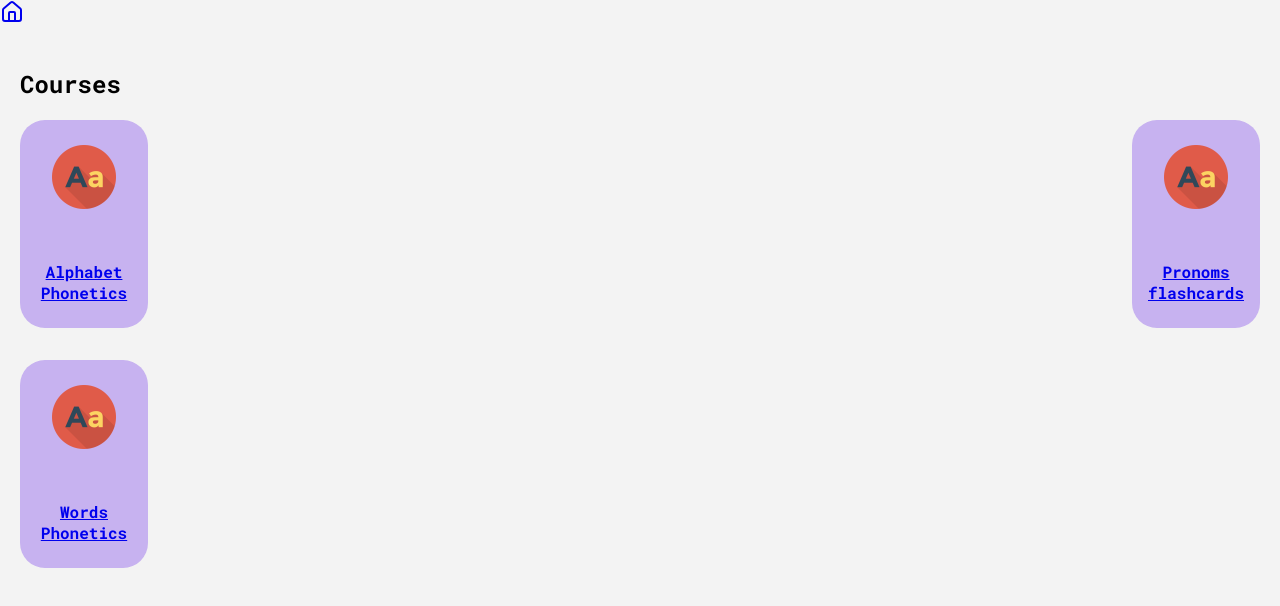
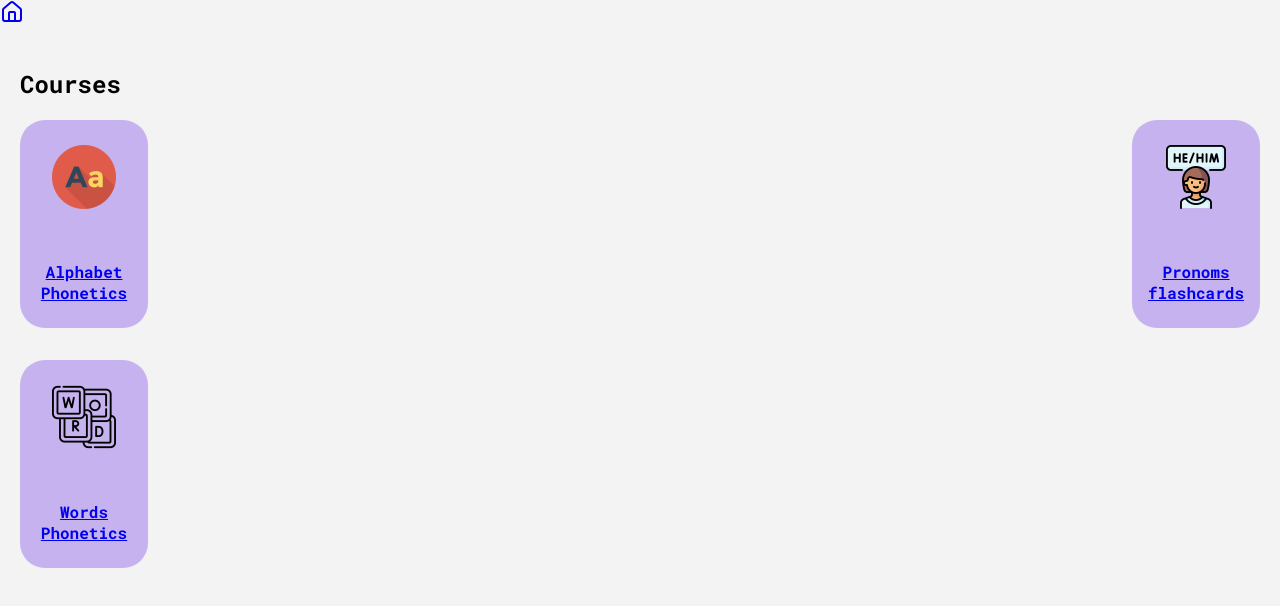
Before and after one commit to Bozeyy/LearnBulgare, a React (Vite) app in the folder LEARNBULGARE/: page /flashCardHome in a window 1280 px wide. Shown: the top 606 px of the page. Built offline with nearby package versions, Linux system fonts and the light colour scheme.

Commit message:
style: changing images for the courses

```diff
--- a/LEARNBULGARE/src/pages/course/flashcard/FlashCardHome.jsx
+++ b/LEARNBULGARE/src/pages/course/flashcard/FlashCardHome.jsx
@@ -26,7 +26,7 @@ function FlashCardHome() {
                     <Link to="/pronomFlashcard">
                         <div className='course'>
                             <div className="icon_course">
-                                <img src="./images/alphabet.png" alt="" />
+                                <img src="./images/pronom.png" alt="" />
                             </div>
                             <div className="title_course">
                                 <h1 id="title_course">Pronoms flashcards</h1>
@@ -38,7 +38,7 @@ function FlashCardHome() {
                     <Link to="/wordsPhonetic">
                         <div className='course'>
                             <div className="icon_course">
-                                <img src="./images/alphabet.png" alt="" />
+                                <img src="./images/word.png" alt="" />
                             </div>
                             <div className="title_course">
                                 <h1 id="title_course">Words Phonetics</h1>
--- a/LEARNBULGARE/src/pages/course/quiz/QuizHome.jsx
+++ b/LEARNBULGARE/src/pages/course/quiz/QuizHome.jsx
@@ -16,7 +16,7 @@ function QuizHome() {
                     <Link to="/alphabetQuizz">
                         <div className='course'>
                             <div className="icon_course">
-                                <img src="./images/quiz.webp" alt="" />
+                                <img src="./images/alphabet.png" alt="" />
                             </div>
                             <div className="title_course">
                                 <h1 id="title_course">Alphabet Phonetics Quizz</h1>
```
